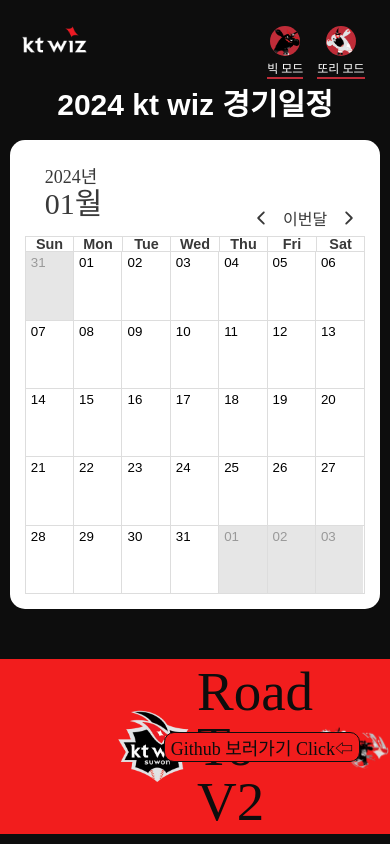
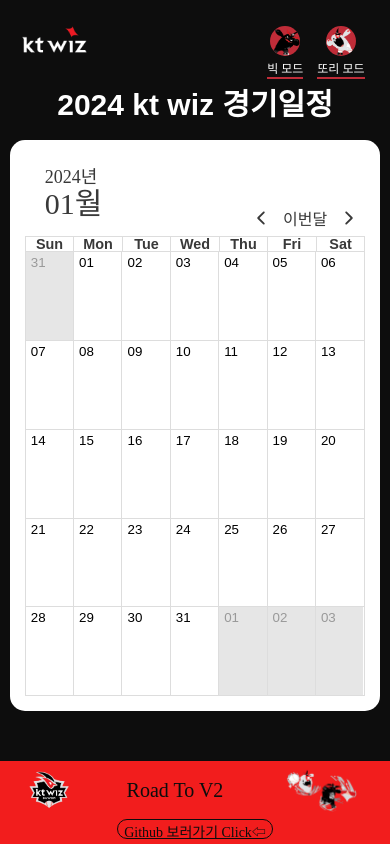
Before and after one commit to kijiwon/2024-KT-Calendar, a React (Create React App) app: page / in a window 390 px wide. Built offline with nearby package versions, Linux system fonts and the light colour scheme; a web font is replaced by a local one.

Commit message:
Footer 모바일 스타일링

```diff
--- a/src/App.tsx
+++ b/src/App.tsx
@@ -22,7 +22,7 @@
   }
 
   @media screen and (max-width: ${SIZE.tablet}) {
-    padding: 10px 0px;
+    padding-top: 10px;
     height: 100vh;
     h1 {
       font-size: 30px;
--- a/src/components/Footer.tsx
+++ b/src/components/Footer.tsx
@@ -1,5 +1,6 @@
 import React from 'react';
 import styled from 'styled-components';
+import { SIZE } from '../style/theme';
 
 const FooterWrapper = styled.footer`
   position: relative;
@@ -16,6 +17,10 @@
     color: ${({ theme }) => theme.color.logo};
     font-family: 'KOTRAHOPE';
   }
+  @media screen and (max-width: ${SIZE.tablet}) {
+    height: 10%;
+    flex-direction: column;
+  }
 `;
 const LogoWrapper = styled.div`
   width: 40%;
@@ -23,12 +28,27 @@
   flex-direction: row;
   justify-content: space-around;
   align-items: center;
-
   img {
     width: 80px;
   }
+  img:last-child {
+    width: 120px;
+  }
   p {
     font-size: 55px;
+  }
+
+  @media screen and (max-width: ${SIZE.tablet}) {
+    width: 100%;
+    img {
+      width: 40px;
+    }
+    img:last-child {
+      width: 80px;
+    }
+    p {
+      font-size: 20px;
+    }
   }
 `;
 
@@ -49,6 +69,15 @@
     }
   }
   cursor: pointer;
+  @media screen and (max-width: ${SIZE.tablet}) {
+    position: inherit;
+    height: 20px;
+    right: 0px;
+    margin-top: 5px;
+    p {
+      font-size: 14px;
+    }
+  }
 `;
 
 const ProjectFooter = () => {
--- a/src/components/ScheduleCalendar.tsx
+++ b/src/components/ScheduleCalendar.tsx
@@ -76,12 +76,15 @@
     justify-content: center;
     p {
       font-size: 16px;
-      margin-left: 0px;
+      width: 16px;
+      height: 16px;
     }
     img {
-      width: 95%;
-      height: 57px;
+      width: 80%;
+      height: 55px;
+      padding-top: 0px;
       padding-bottom: 4px;
+      margin: 0px 10px;
     }
   }
 `;
```
